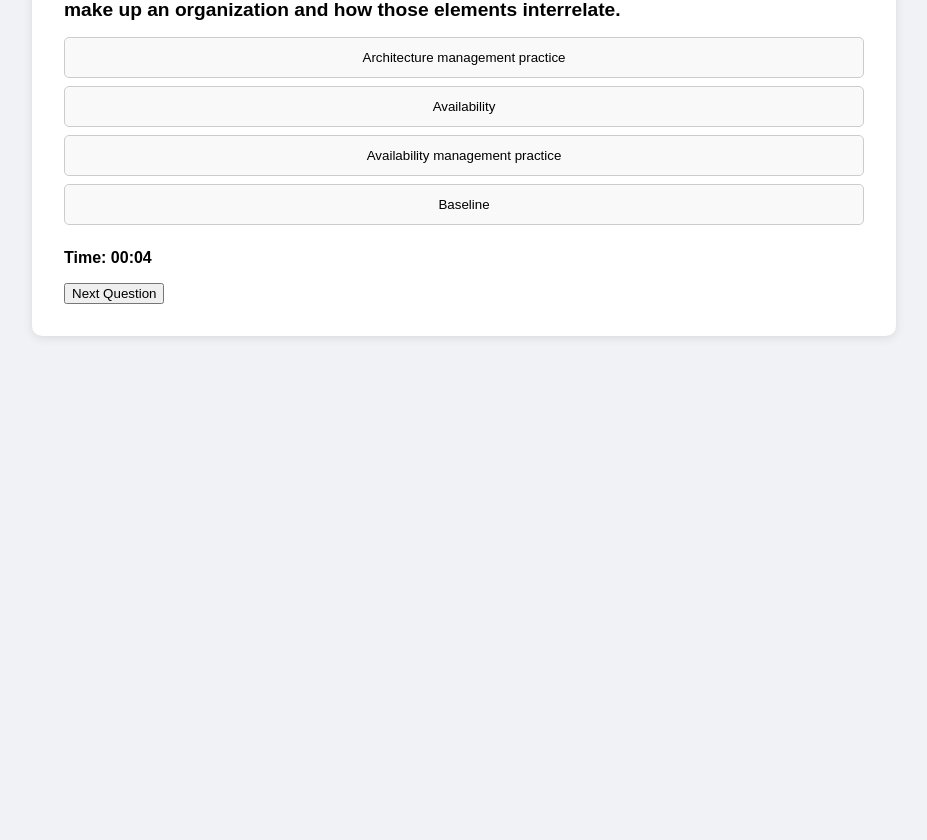
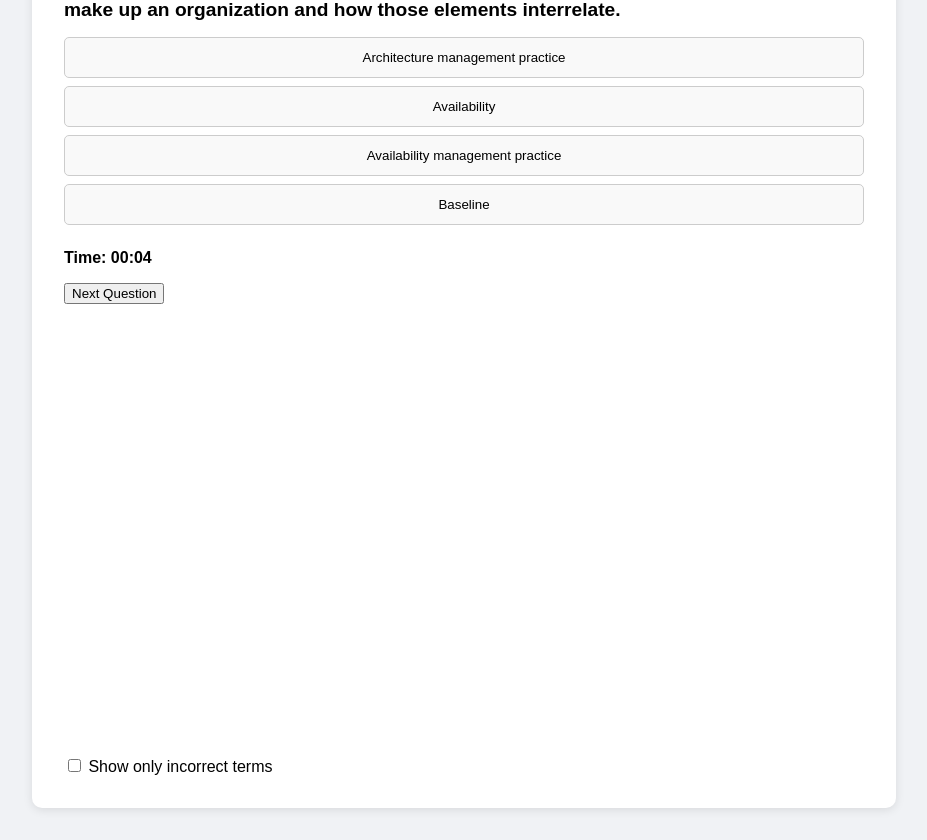
Before and after one commit to Sahshim/salleh-tech-blog, a Jekyll site: the page itil-quiz/index.html, which Jekyll copies as it is, in a window 1280 px wide. Shown: the part 220-1060 px from the top of the page, without its empty margins (176-1103 px from the left). Built offline with Jekyll 4.4.1, drawn with Linux system fonts in a browser that asks for light colours; before the commit the page ends 900 px from its top, so only the background shows below that; some of the changed lines change nothing that is shown.

Commit message:
Update index.html

```diff
--- a/itil-quiz/index.html
+++ b/itil-quiz/index.html
@@ -13,8 +13,15 @@
     .options { margin-top: 1rem; }
     .options button { display: block; margin: 0.5rem 0; width: 100%; padding: 0.75rem; border: 1px solid #ccc; border-radius: 5px; background: #f9f9f9; cursor: pointer; transition: background 0.3s; }
     .options button:hover { background: #e0e0e0; }
+    .options button.disabled { pointer-events: none; opacity: 0.6; }
     .score, .timer { margin-top: 1.5rem; font-weight: bold; }
     .next { margin-top: 1rem; }
+    .chart-container { margin-top: 2rem; }
+    .pagination { display: flex; justify-content: center; align-items: center; gap: 2rem; margin-top: 1rem; font-size: 0.9rem; }
+    canvas { width: 100% !important; height: auto !important; }
+    .accordion-item { background: #f9f9f9; margin: 0.5rem 0; padding: 0.5rem 1rem; border-radius: 5px; cursor: pointer; }
+    .accordion-item.active { background: #e6f7ff; }
+    .accordion-content { display: none; margin-top: 0.5rem; }
   </style>
 </head>
 <body>
@@ -27,19 +34,20 @@
     <div class="score" id="score"></div>
     <div class="timer" id="timer">Time: 00:00</div>
     <button class="next" onclick="nextQuestion()">Next Question</button>
+    <div class="chart-container">
+      <canvas id="progressChart"></canvas>
+      <div class="pagination" id="chartPagination"></div>
+      <div class="filters">
+        <label><input type="checkbox" id="filterIncorrect" onchange="drawChart()"> Show only incorrect terms</label>
+      </div>
+      <div id="accordion"></div>
+    </div>
   </div>
 
-<script>
+  <script src="https://cdn.jsdelivr.net/npm/chart.js"></script>
+  <script>
   const currentUser = "Salleh";
-  let userProgress = [];
-
-  // Load previous progress
-  const stored = localStorage.getItem(`progress_${currentUser}`);
-  if (stored) {
-    userProgress = JSON.parse(stored);
-    console.log(`📊 Loaded previous progress for ${currentUser}:`, userProgress);
-    alert(`Welcome back, ${currentUser}! You have ${userProgress.length} logged answers.`);
-  }
+  const userProgress = JSON.parse(localStorage.getItem(`progress_${currentUser}`)) || [];
 
   fetch('itil_data_10_final.json')
     .then(response => response.json())
@@ -86,7 +94,12 @@
       q.options.forEach(option => {
         const btn = document.createElement('button');
         btn.innerText = option;
-        btn.onclick = () => checkAnswer(option, q.correct_answer, q.question);
+        btn.onclick = () => {
+          if (!btn.classList.contains('disabled')) {
+            Array.from(optionsEl.children).forEach(b => b.classList.add('disabled'));
+            checkAnswer(option, q.correct_answer, q.question);
+          }
+        };
         optionsEl.appendChild(btn);
       });
     }
@@ -112,13 +125,67 @@
       scoreEl.innerText = `Score: ${score} / ${current + 1}`;
     }
 
+    function drawChart(page = 0, pageSize = 10) {
+      const counts = {};
+      userProgress.forEach(entry => {
+        if (!counts[entry.term]) counts[entry.term] = { correct: 0, incorrect: 0, definition: entry.question };
+        if (entry.correct) counts[entry.term].correct++;
+        else counts[entry.term].incorrect++;
+      });
+      let allLabels = Object.keys(counts);
+      if (document.getElementById('filterIncorrect').checked) {
+        allLabels = allLabels.filter(label => counts[label].incorrect > 0);
+      }
+      const pageLabels = allLabels.slice(page * pageSize, (page + 1) * pageSize);
+      const correctData = pageLabels.map(label => counts[label].correct);
+      const incorrectData = pageLabels.map(label => counts[label].incorrect);
+
+      const ctx = document.getElementById('progressChart');
+      if (window.chartInstance) window.chartInstance.destroy();
+      window.chartInstance = new Chart(ctx, {
+        type: 'bar',
+        data: {
+          labels: pageLabels,
+          datasets: [
+            { label: 'Correct', data: correctData, backgroundColor: 'rgba(75, 192, 192, 0.7)' },
+            { label: 'Incorrect', data: incorrectData, backgroundColor: 'rgba(255, 99, 132, 0.7)' }
+          ]
+        },
+        options: {
+          responsive: true,
+          plugins: { legend: { position: 'top' }, title: { display: true, text: 'Your Progress by Term' } }
+        }
+      });
+
+      const pagination = document.getElementById('chartPagination');
+      pagination.innerHTML = `
+        <button onclick="drawChart(${page - 1})" ${page <= 0 ? 'disabled' : ''}>⬅ Prev Page</button>
+        Showing terms ${page * pageSize + 1}–${Math.min((page + 1) * pageSize, allLabels.length)} of ${allLabels.length}
+        <button onclick="drawChart(${page + 1})" ${(page + 1) * pageSize >= allLabels.length ? 'disabled' : ''}>Next Page ➡</button>
+      `;
+
+      const accordion = document.getElementById('accordion');
+      accordion.innerHTML = '';
+      pageLabels.forEach(label => {
+        const item = document.createElement('div');
+        item.className = 'accordion-item';
+        item.innerHTML = `<strong>${label}</strong>`;
+        const content = document.createElement('div');
+        content.className = 'accordion-content';
+        content.innerText = counts[label].definition;
+        item.appendChild(content);
+        item.onclick = () => content.style.display = content.style.display === 'block' ? 'none' : 'block';
+        accordion.appendChild(item);
+      });
+    }
+
     function nextQuestion() {
       current++;
       if (current >= quizData.length) {
         clearInterval(timerInterval);
         alert(`Quiz complete! Your score: ${score}/${quizData.length}. Time taken: ${formatTime(seconds)}`);
-        console.table(userProgress);
         localStorage.setItem(`progress_${currentUser}`, JSON.stringify(userProgress));
+        drawChart();
         current = 0; score = 0; seconds = 0;
         userProgress.length = 0;
         startTimer();
@@ -141,10 +208,10 @@
     }
 
     window.nextQuestion = nextQuestion;
+    window.drawChart = drawChart;
     loadQuestion();
     startTimer();
   }
-</script>
-
+  </script>
 </body>
 </html>
```
